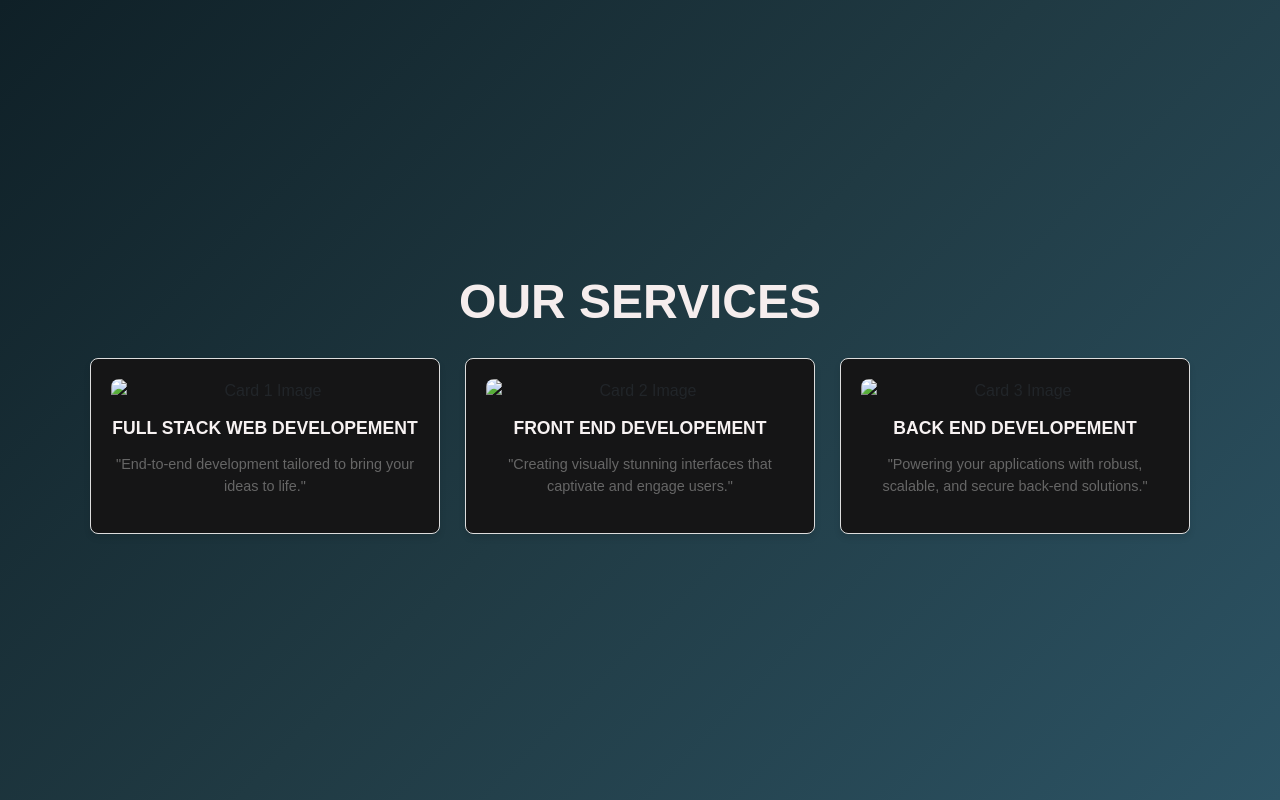
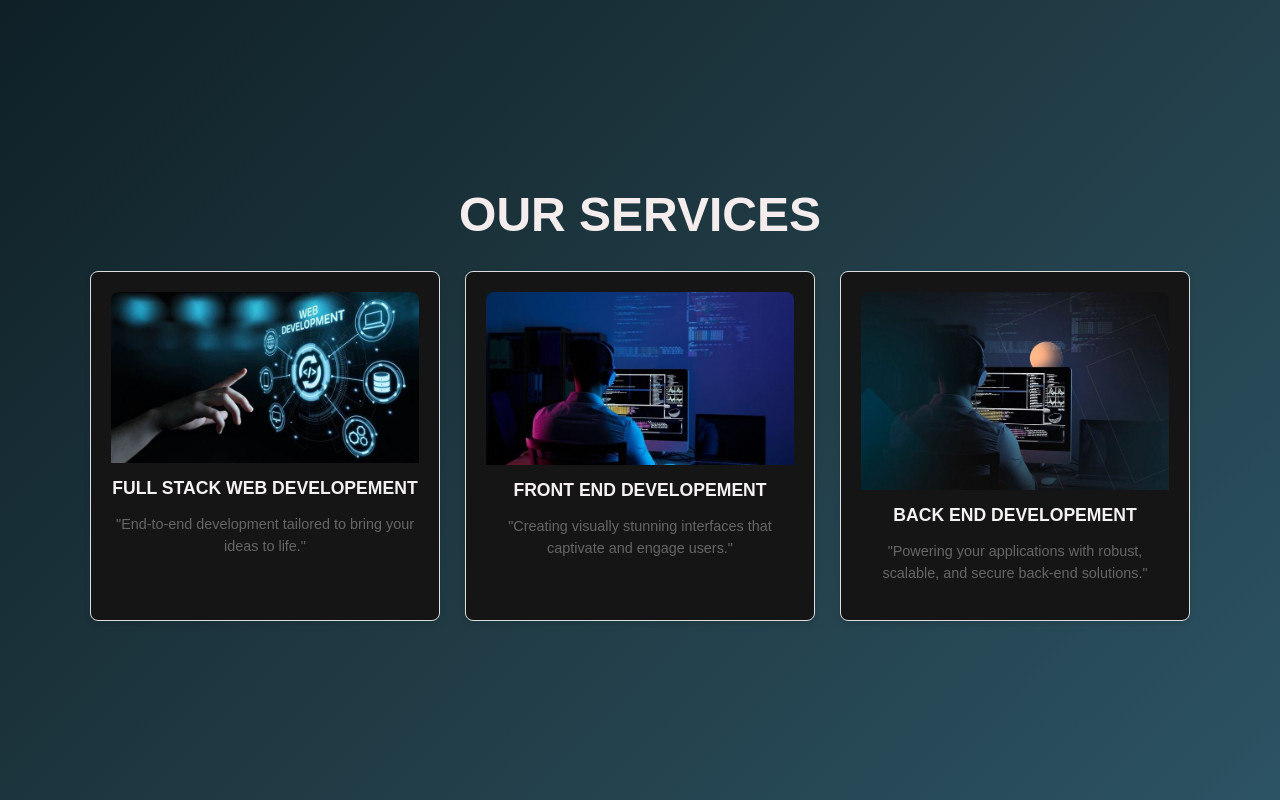
Before and after one commit to Sangeetha2405/website, a plain HTML site: page index.html in a window 1280 px wide. Shown: the part 800-1600 px from the top of the page. Drawn offline with nearby package versions, Linux system fonts and the light colour scheme.

Commit message:
Update index.html

```diff
--- a/index.html
+++ b/index.html
@@ -54,17 +54,17 @@
         <div class="card-container">
 
          <div class="card "  id="card1">
-             <img src="images/img1.jpg" alt="Card 1 Image">
+             <img src="img1.jpg" alt="Card 1 Image">
              <h3 class="heading3">FULL STACK WEB DEVELOPEMENT</h3>
              <p class="para">"End-to-end development tailored to bring your ideas to life."</p>
            </div>
            <div class="card" id="card2">
-             <img src="images/img2.jpg" alt="Card 2 Image">
+             <img src="img2.jpg" alt="Card 2 Image">
              <h3 class="heading3">FRONT END DEVELOPEMENT</h3>
              <p class="para">"Creating visually stunning interfaces that captivate and engage users."</p>
            </div>
            <div class="card" id="card3">
-             <img src="images/img3.jpg " alt="Card 3 Image">
+             <img src="img3.jpg " alt="Card 3 Image">
              <h3 class="heading3">BACK END DEVELOPEMENT</h3>
              <p class="para">"Powering your applications with robust, scalable, and secure back-end solutions."</p>
            </div>
```
